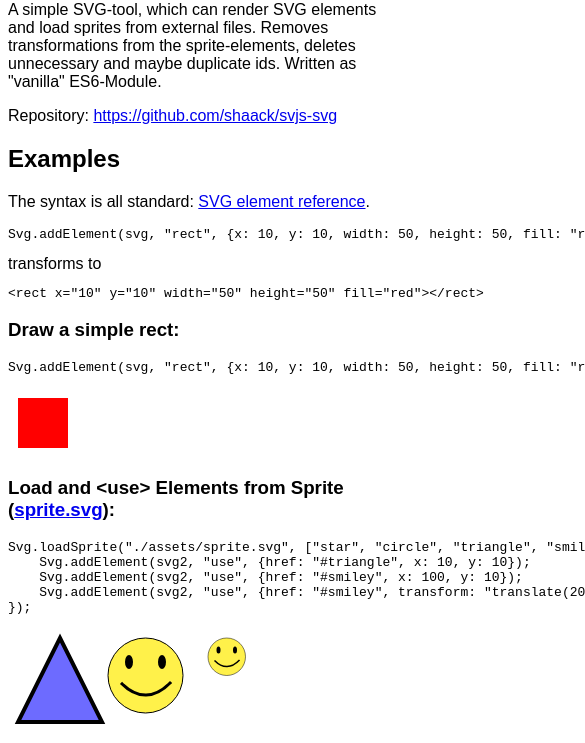
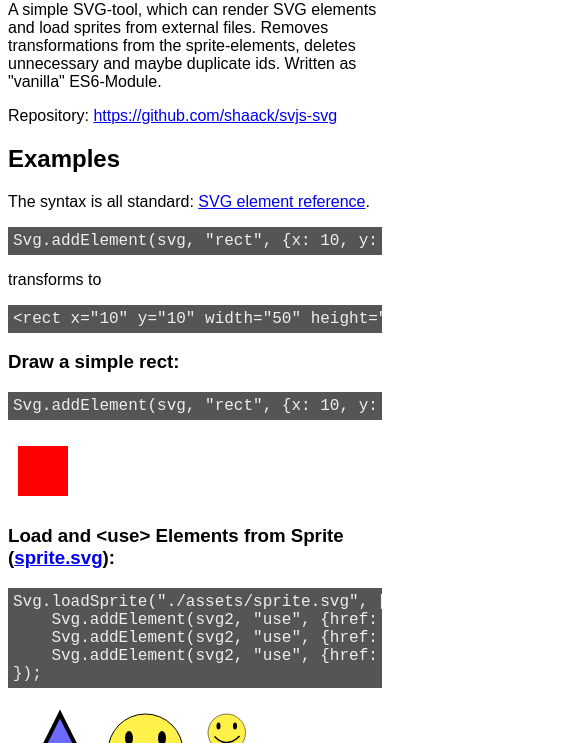
Before and after one commit to shaack/svjs-svg, a website: page index.html in a window 390 px wide. Shown: the part 79-822 px from the top of the page, 585 px wide, since content can reach past the window. Drawn offline with Linux system fonts and the light colour scheme.

Commit message:
Better mobile support for the example page

```diff
--- a/index.html
+++ b/index.html
@@ -3,9 +3,18 @@
 <head>
     <meta charset="UTF-8">
     <title>svjs-svg</title>
+    <meta name="viewport" content="width=device-width, user-scalable=yes, initial-scale=1.0"/>
     <style type="text/css">
         body {
             font-family: sans-serif;
+            font-size: 16px;
+        }
+        pre {
+            font-family: "courier new", monospace;
+            background-color: #555;
+            color: #eee;
+            padding: 5px;
+            overflow: auto;
         }
     </style>
 </head>
```
